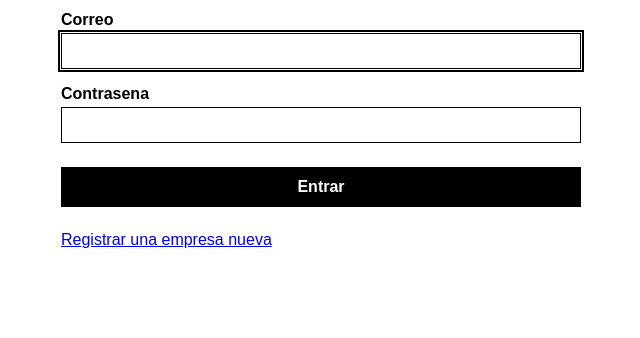
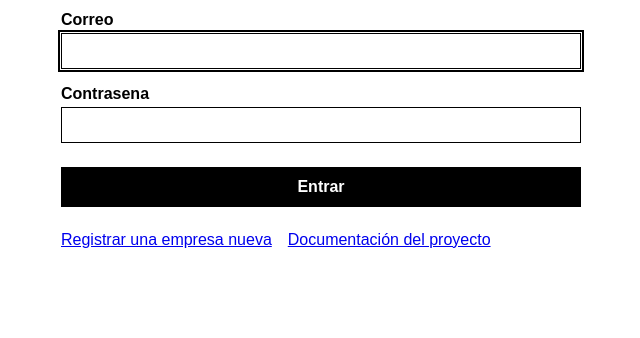
Before and after one commit to Kerosene21/ProcesosEmpresarialesWeb2630, a Spring Boot app: page /login in a window 1280 px wide. Shown: the part 154-492 px from the top of the page, without its empty margins (165-805 px from the left). Run offline with Spring Boot 4, Linux system fonts and the light colour scheme; some of the project's set-up classes (security, data sources, template engines, error pages and the like) are left out, and stand-ins take their place.

Commit message:
Agregar enlace a la documentación final en Thymeleaf

```diff
--- a/src/main/resources/templates/autenticacion/login.html
+++ b/src/main/resources/templates/autenticacion/login.html
@@ -35,6 +35,8 @@
 
         <div class="acciones">
             <a th:href="@{/empresas/nueva}">Registrar una empresa nueva</a>
+            <a th:href="@{https://github.com/Kerosene21/ProcesosEmpresarialesWeb2630-Documentacion}"
+               target="_blank" rel="noopener noreferrer">Documentación del proyecto</a>
         </div>
     </section>
 </main>
```
